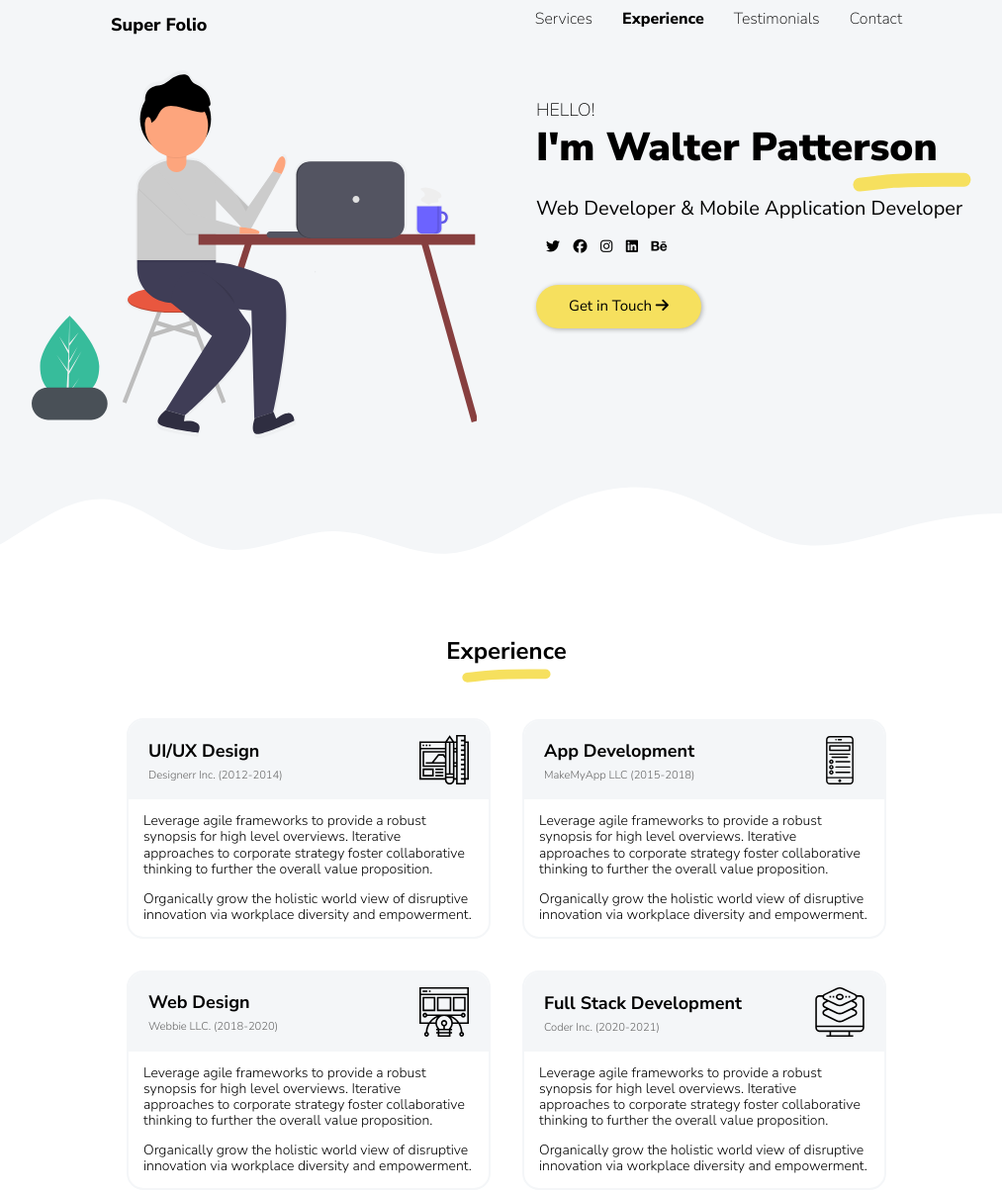
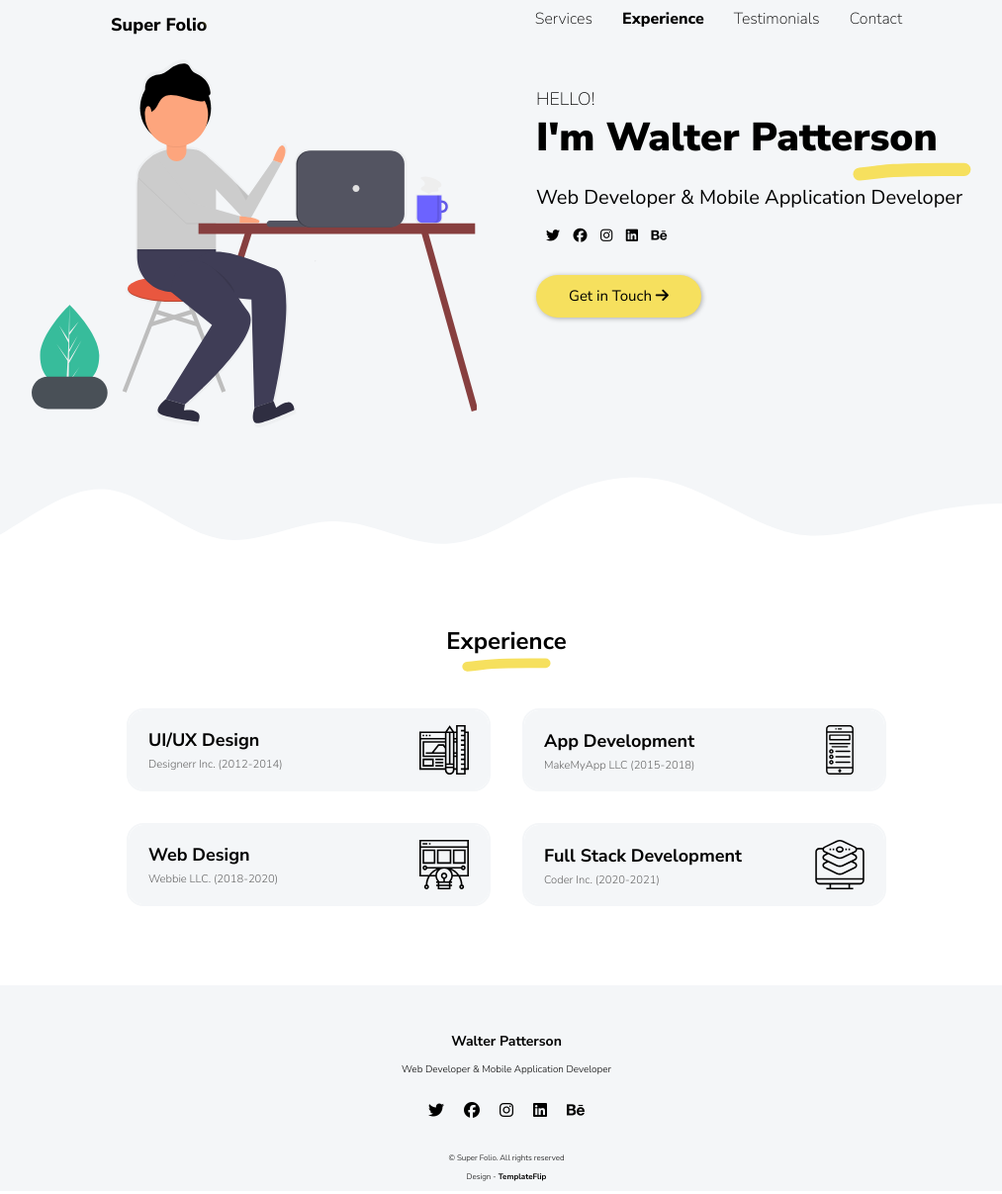
Before and after one commit to LaurierRose/Projet-cv, a plain HTML site: page experience.html in a window 1280 px wide. Shown: the top 1207 px of the page at 99% size, without its empty margins (128-1141 px from the left). Drawn offline with Linux system fonts and the light colour scheme.

Commit message:
mini bugs fixed

```diff
--- a/css/animation.css
+++ b/css/animation.css
@@ -16,7 +16,7 @@ i.fab:hover {
 #header, #navigation{
     animation: up-down 0.5s ease-in-out ;
     animation-delay: 50ms;
-    animation-fill-mode: backwards;
+    /* animation-fill-mode: backwards; */
 }
 
 main {
@@ -35,6 +35,12 @@ main {
     -webkit-text-fill-color: transparent;
     animation: shine 15s ease-in-out infinite reverse;
     animation-fill-mode: both;
+}
+
+#navigation .open {
+    animation: pop 0.5s linear;
+    animation-delay: 600ms;
+    animation-fill-mode: backwards;
 }
 
 /* ************************** Definition of the animations **************************** */
--- a/css/style-content.css
+++ b/css/style-content.css
@@ -110,6 +110,7 @@ h3{
     border-radius: 17px;
     margin: 4%;
     transition: all 0.5s ease-in-out;
+    overflow: hidden;
 }
 
 #experience .card:hover{
@@ -123,13 +124,29 @@ h3{
     background-color: var(--yellow);
 }
 
+#experience .card p{
+    padding: 0;
+    margin: 0;
+    height: 0;
+    transition: all 0.3s ease-in-out;
+    font-size: 0;
+}
+
+#experience .card:hover p{
+    height: auto;
+    padding: 0 15px;
+    margin: 15px 0;
+    font-size: 1em;
+}
+
+
 #experience .top-band{
     padding: 15px 20px;
     display: flex;
     justify-content: space-between;
     background-color: var(--grey);
     border-radius: 15px 15px 0 0;
-    transition: all 0.5s ease-in-out;
+    transition: all 0.3s ease-in-out;
 }
 
 #experience .top-band small{
@@ -139,10 +156,6 @@ h3{
 #experience .top-band img{
     width: 50px;
     align-self: flex-end;
-}
-
-#experience .card p{
-    padding: 0 15px;
 }
 
 
--- a/css/style-page-template.css
+++ b/css/style-page-template.css
@@ -45,6 +45,11 @@ a{
     margin-bottom: 0;
 }
 
+#navigation{
+    position: fixed;
+    top:0;
+    z-index: 10;
+}
 
 #navigation .container{
     display: flex;
@@ -145,8 +150,9 @@ a{
 #navigation .open{
     border-radius: 5px;
     background-color: var(--yellow);
-    margin: 5px;
+    margin: 1%;
     text-align: center;
+    line-height: 35px;
 }
 
 #navigation .close{
@@ -238,6 +244,7 @@ a{
 /* ******************* CSS for header ************************/
 
 #header{
+    padding-top: 40px;
     background-color: #f4f6f8;
 }
 
@@ -279,6 +286,7 @@ a{
 }
 #header h1{
     position: relative;
+    z-index: 0;
     font-size: 40px;
     font-weight: 900;
     margin-top: 5px;
@@ -471,6 +479,4 @@ a{
         font-size: 16px;
         margin-bottom: 1rem;
     }
-
-
 }
--- a/experience.html
+++ b/experience.html
@@ -25,7 +25,7 @@
 
 			<!-- Logo + Barre de navigation (COMMUN à toutes les pages) -->
 			<div class="container forward">
-				<div class="logo"><a href="index.html">Super Folio</a></div>
+				<div class="logo"><a class="linear-wipe" href="index.html">Super Folio</a></div>
 
 				<label class="menu-toggle open" for="toggle">☰</label>
 				<input type="checkbox" id="toggle">
@@ -63,7 +63,7 @@
 						<a href="https://www.linkedin.com"><i class="fab fa-linkedin"></i></a>
 						<a href="https://www.behance.net"><i class="fab fa-behance"></i></a>
 					</div>
-				   <a href=""><button class="headerButton">Get in Touch <i class="fas fa-arrow-right"></i></button></a>
+				   <a href="contact.html"><button class="headerButton">Get in Touch <i class="fas fa-arrow-right"></i></button></a>
 				</div>
 			</div>
 			<div class="wave">
@@ -87,13 +87,13 @@
 
 				<section id="ux-ui" class="card">
 
-					<div class="top-band">
+					<header class="top-band">
 						<div>
 							<h4>UI/UX Design</h4>
 							<small>Designerr Inc. (2012-2014)</small>
 						</div>
 						<img src="images/ui-ux.svg" alt="Web design pictogram">
-					</div>
+					</header>
 					<p>Leverage agile frameworks to provide a robust synopsis for high level overviews. Iterative approaches to corporate strategy foster collaborative thinking to further the overall value proposition.</p>
 
 					<p>Organically grow the holistic world view of disruptive innovation via workplace diversity and empowerment.</p>
@@ -102,13 +102,13 @@
 
 				<section id="app-dev" class="card">
 
-					<div class="top-band">
+					<header class="top-band">
 						<div>
 							<h4>App Development</h4>
 							<small>MakeMyApp LLC (2015-2018)</small>
 						</div>
 						<img src="images/app-development.svg" alt="Application developement pictogram">
-					</div>
+					</header>
 					<p>Leverage agile frameworks to provide a robust synopsis for high level overviews. Iterative approaches to corporate strategy foster collaborative thinking to further the overall value proposition.</p>
 
 					<p>Organically grow the holistic world view of disruptive innovation via workplace diversity and empowerment.</p>
@@ -117,13 +117,13 @@
 
 				<section id="web-design" class="card">
 
-					<div class="top-band">
+					<header class="top-band">
 						<div>
 							<h4>Web Design</h4>
 							<small>Webbie LLC. (2018-2020)</small>
 						</div>
 						<img src="images/web-design.svg" alt="Web design pictogram">
-					</div>
+					</header>
 					<p>Leverage agile frameworks to provide a robust synopsis for high level overviews. Iterative approaches to corporate strategy foster collaborative thinking to further the overall value proposition.</p>
 
 					<p>Organically grow the holistic world view of disruptive innovation via workplace diversity and empowerment.</p>
@@ -132,13 +132,13 @@
 
 				<section id="full-stack" class="card">
 
-					<div class="top-band">
+					<header class="top-band">
 						<div>
 							<h4>Full Stack Development</h4>
 							<small>Coder Inc. (2020-2021)</small>
 						</div>
 						<img src="images/full-stack.svg" alt="Web design pictogram">
-					</div>
+					</header>
 					<p>Leverage agile frameworks to provide a robust synopsis for high level overviews. Iterative approaches to corporate strategy foster collaborative thinking to further the overall value proposition.</p>
 
 					<p>Organically grow the holistic world view of disruptive innovation via workplace diversity and empowerment.</p>
```
Also changed, not shown: contact.html (+2 -2 lines), index.html (+2 -2 lines), testimonials.html (+2 -2 lines), 1 other file.
